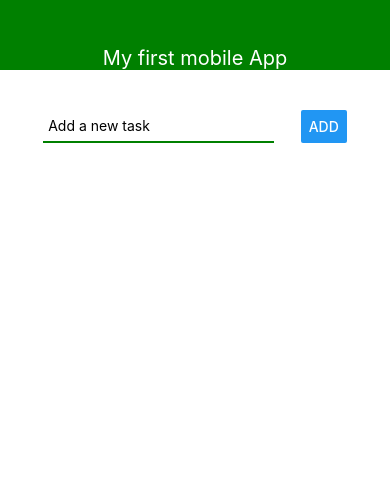
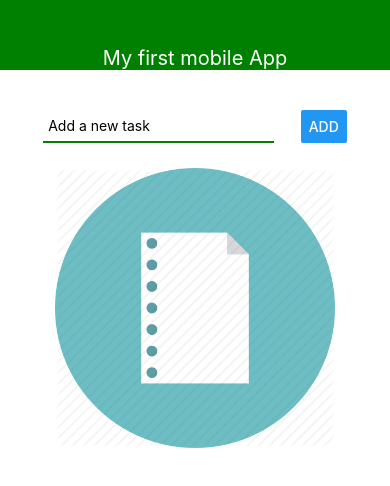
Before and after one commit to Maska12345/To-Do-react_native, a React Native app: screen / in a window 390 px wide. Shown: the top 486 px of the page. Built offline with nearby package versions, Linux system fonts and the light colour scheme.

Commit message:
new image for empty space

```diff
--- a/src/screens/MainScreen.js
+++ b/src/screens/MainScreen.js
@@ -1,5 +1,5 @@
 import React from 'react'
-import {View,StyleSheet,FlatList} from 'react-native'
+import {View,StyleSheet,FlatList,Image} from 'react-native'
 import {AddTodo} from '../components/AddTodo'
 import {ToDo} from '../components/ToDo'
 
@@ -7,19 +7,40 @@
 
 
 export const MainScreen=({todos,addTodo,removeTodo,openTodo})=>{
+    let content =  <FlatList
+        keyExtractor={item => item.id.toString()}
+        data={todos}
+        renderItem={({item}) => <ToDo todo={item} onRemove={removeTodo} onOpen={openTodo}/>}
+    />
+
+    if(todos.length === 0){
+        content = <View style={styles.imgWrap}>
+                    <Image
+                        style={styles.image}
+                        source={require('../../assets/no-items.png')}
+                    />
+                  </View>
+    }
     return(
         <View>
              <AddTodo onSubmit={addTodo} />
-            <FlatList
-            keyExtractor={item => item.id.toString()}
-            data={todos}
-            renderItem={({item}) => <ToDo todo={item} onRemove={removeTodo} onOpen={openTodo}/>}
-            />
+            {content}
+
         </View>
     )
 
 }
 
 const styles = StyleSheet.create({
-
+    imgWrap:{
+        justifyContent:'center',
+        alignItems:'center',
+        padding:10,
+        height:300
+    },
+    image:{
+        height:'100%',
+        width:'100%',
+        resizeMode:'contain'
+    }
 })
--- a/src/screens/TodoScreen.js
+++ b/src/screens/TodoScreen.js
@@ -10,7 +10,7 @@
     const [modal, setModal]=useState(false);
 
     const saveHandler = (title) =>{
-        onSave(id,title);
+        onSave(todo.id,title);
         setModal(false);
     }
 
```
Also changed, not shown: assets/no-items.png (added).
